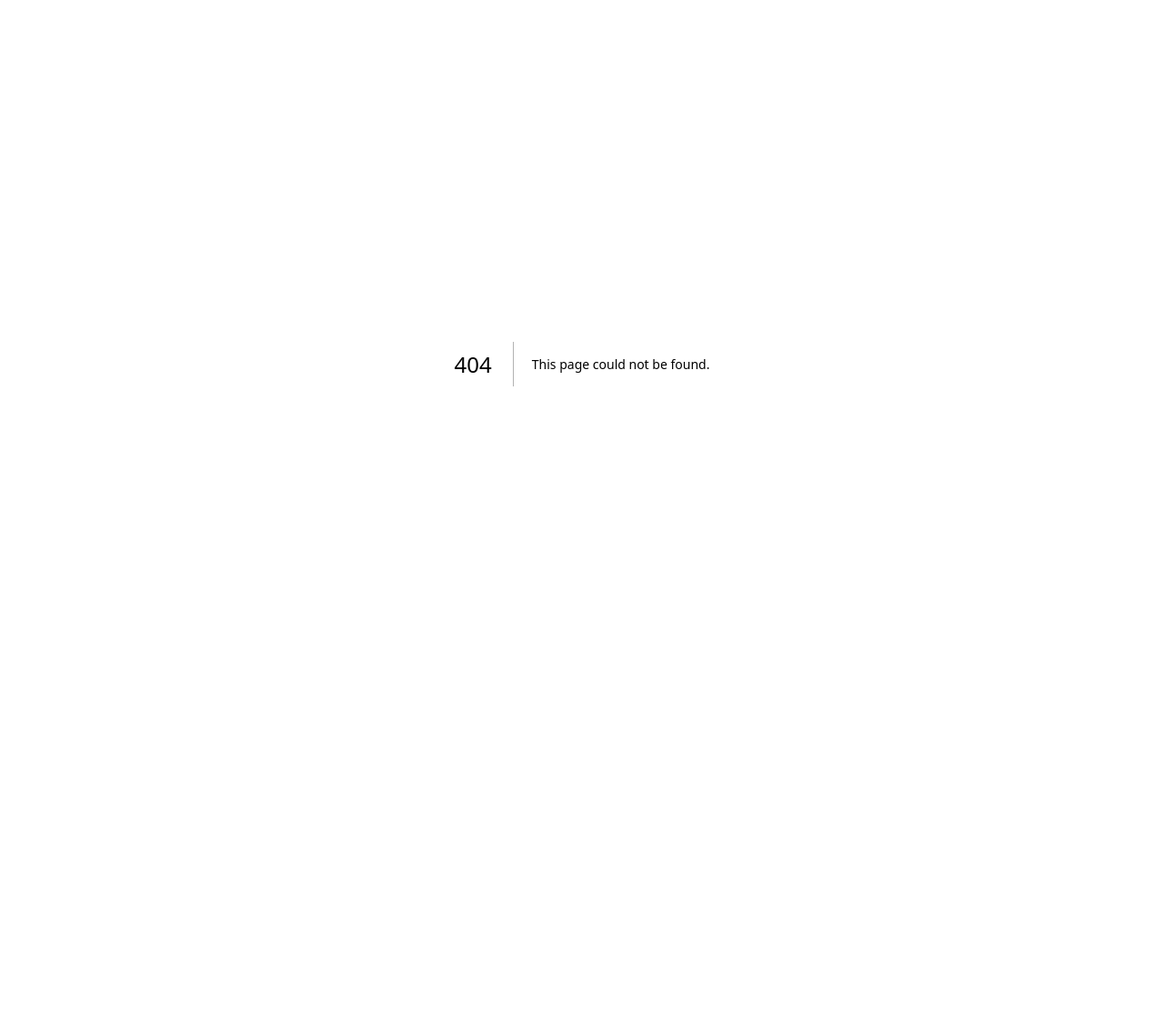
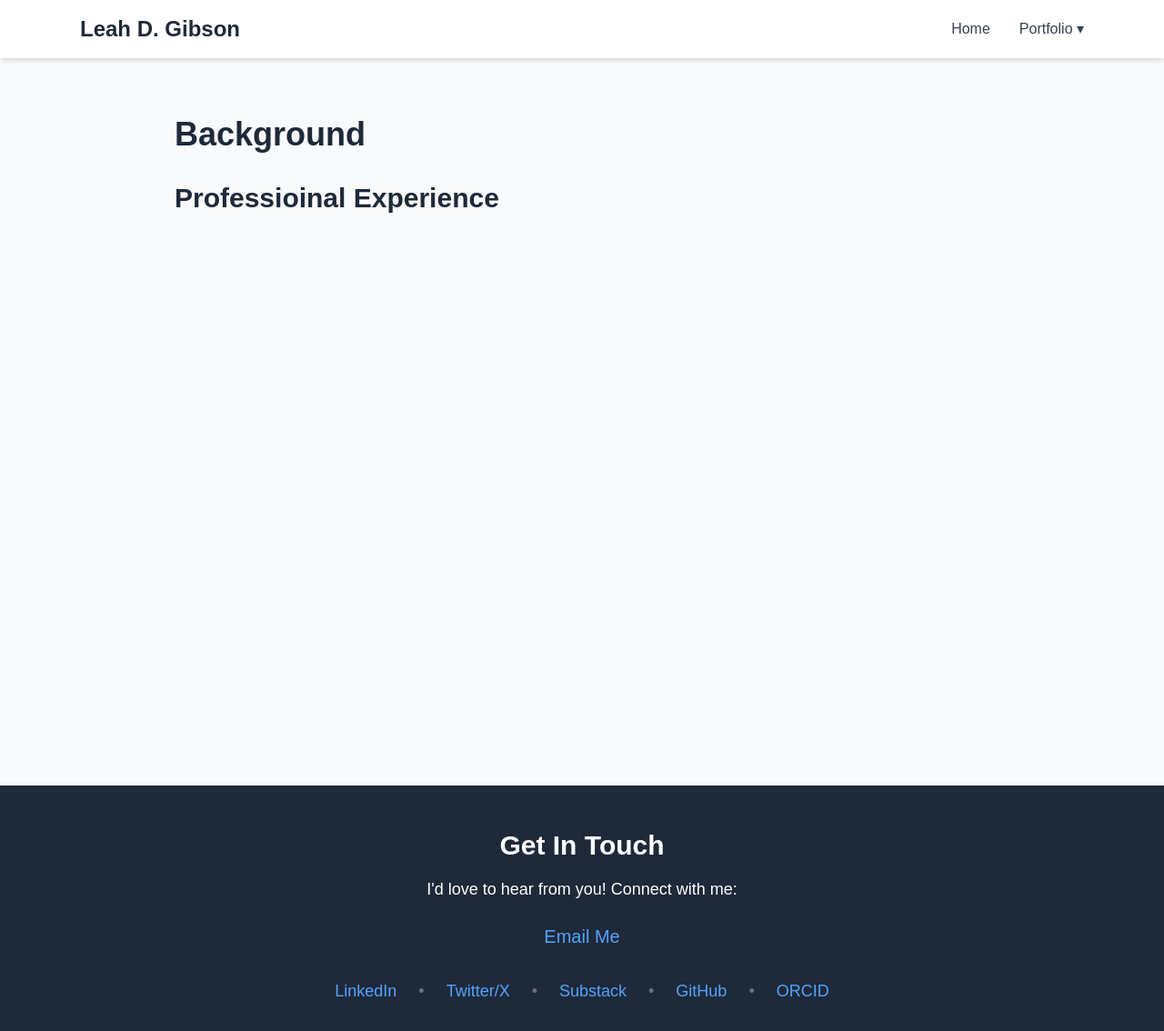
Before and after one commit to leahgibson/leah-gibson-website, a Next.js app: page /background in a window 1280 px wide. Before the commit this address had no page. Shown: the top 1134 px of the page at 91% size. Before the commit the page ends 800 px from the top, so only its background shows below. Built offline with nearby package versions, Linux system fonts and the light colour scheme.

Commit message:
navbar and linking pages

```diff
--- /dev/null
+++ b/app/background/page.js
@@ -0,0 +1,20 @@
+import Navbar from '../components/Navbar';
+import Footer from '../components/Footer';
+
+export default function Background() {
+  return (
+    <>
+        <Navbar />
+        <main className="min-h-screen bg-gray-50 py-16 px-6">
+        <div className="max-w-4xl mx-auto">
+            <h1 className="text-4xl font-bold mb-6 text-gray-800">Background</h1>
+            {/* Section Header (H2) */}
+            <h2 className="text-3xl font-bold mb-4 text-gray-800 mt-8">
+                Professioinal Experience
+            </h2>
+        </div>
+        </main>
+        <Footer />
+    </>
+  );
+}
--- /dev/null
+++ b/app/components/Footer.js
@@ -0,0 +1,71 @@
+export default function Footer() {
+    return (
+      <section className="bg-gray-800 text-white py-12 px-6">
+        <div className="max-w-4xl mx-auto text-center">
+          <h2 className="text-3xl font-bold mb-4">Get In Touch</h2>
+          <p className="text-lg mb-6">
+            I&apos;d love to hear from you! Connect with me:
+          </p>
+
+          {/* Email */}
+          <p className="text-xl mb-8">
+            <a href="mailto:leah.d.gibson98@gmail.com" className="text-blue-400 hover:text-blue-300">
+              Email Me
+            </a>
+          </p>
+
+          {/* Social Media Links */}
+          <div className="flex flex-wrap justify-center gap-6 text-lg">
+            <a
+              href="https://linkedin.com/in/leahdgibson"
+              target="_blank"
+              rel="noopener noreferrer"
+              className="text-blue-400 hover:text-blue-300 transition"
+            >
+              LinkedIn
+            </a>
+            <span className="text-gray-500">•</span>
+
+            <a
+              href="https://x.com/c0mbinatorial"
+              target="_blank"
+              rel="noopener noreferrer"
+              className="text-blue-400 hover:text-blue-300 transition"
+            >
+              Twitter/X
+            </a>
+            <span className="text-gray-500">•</span>
+
+            <a
+              href="https://polarvertex.substack.com"
+              target="_blank"
+              rel="noopener noreferrer"
+              className="text-blue-400 hover:text-blue-300 transition"
+            >
+              Substack
+            </a>
+            <span className="text-gray-500">•</span>
+
+            <a
+              href="https://github.com/leahgibson"
+              target="_blank"
+              rel="noopener noreferrer"
+              className="text-blue-400 hover:text-blue-300 transition"
+            >
+              GitHub
+            </a>
+            <span className="text-gray-500">•</span>
+
+            <a
+              href="https://orcid.org/0009-0000-4429-7019"
+              target="_blank"
+              rel="noopener noreferrer"
+              className="text-blue-400 hover:text-blue-300 transition"
+            >
+              ORCID
+            </a>
+          </div>
+        </div>
+      </section>
+    )
+}
--- /dev/null
+++ b/app/components/Navbar.js
@@ -0,0 +1,80 @@
+'use client';
+import Link from 'next/link';
+import { useState } from 'react';
+
+export default function Navbar() {
+  const [isDropdownOpen, setIsDropdownOpen] = useState(false);
+
+  return (
+    <nav className="bg-white shadow-md sticky top-0 z-50">
+      <div className="max-w-6xl mx-auto px-6 py-4">
+        <div className="flex items-center justify-between">
+          {/* Logo/Name */}
+          <Link href="/" className="text-2xl font-bold text-gray-800 hover:text-blue-700">
+            Leah D. Gibson
+          </Link>
+
+          {/* Nav Links */}
+          <div className="flex items-center gap-8">
+            <Link href="/" className="text-gray-700 hover:text-blue-700 transition">
+              Home
+            </Link>
+
+            {/* Portfolio Dropdown */}
+            <div
+              className="relative"
+              onMouseEnter={() => setIsDropdownOpen(true)}
+              onMouseLeave={() => setIsDropdownOpen(false)}
+            >
+              <button className="text-gray-700 hover:text-blue-700 transition">
+                Portfolio ▾
+              </button>
+
+              {/* Dropdown Menu */}
+              {isDropdownOpen && (
+                <div className="absolute top-full left-0 mt-0 w-56 bg-white rounded-lg shadow-lg py-2">
+                  <Link
+                    href="/data-science"
+                    className="block px-4 py-2 text-gray-700 hover:bg-gray-100 transition"
+                  >
+                    Data Science
+                  </Link>
+                  <Link
+                    href="/mathematics"
+                    className="block px-4 py-2 text-gray-700 hover:bg-gray-100 transition"
+                  >
+                    Mathematics
+                  </Link>
+                  <Link
+                    href="/research"
+                    className="block px-4 py-2 text-gray-700 hover:bg-gray-100 transition"
+                  >
+                    Research
+                  </Link>
+                  <Link
+                    href="/software-engineering"
+                    className="block px-4 py-2 text-gray-700 hover:bg-gray-100 transition"
+                  >
+                    Software Engineering
+                  </Link>
+                  <Link
+                    href="/ultrarunning"
+                    className="block px-4 py-2 text-gray-700 hover:bg-gray-100 transition"
+                  >
+                    Ultrarunning
+                  </Link>
+                  <Link
+                    href="/background"
+                    className="block px-4 py-2 text-gray-700 hover:bg-gray-100 transition"
+                  >
+                    Background
+                  </Link>
+                </div>
+              )}
+            </div>
+          </div>
+        </div>
+      </div>
+    </nav>
+  );
+}
--- /dev/null
+++ b/app/data-science/page.js
@@ -0,0 +1,19 @@
+import Navbar from '../components/Navbar';
+import Footer from '../components/Footer';
+
+export default function DataScience() {
+  return (
+    <>
+        <Navbar />
+        <main className="min-h-screen bg-gray-50 py-16 px-6">
+        <div className="max-w-4xl mx-auto">
+            <h1 className="text-4xl font-bold mb-6 text-gray-800">Data Science</h1>
+            <p className="text-lg text-gray-700">
+            Your data science portfolio content goes here...
+            </p>
+        </div>
+        </main>
+        <Footer />
+    </>
+  );
+}
--- /dev/null
+++ b/app/mathematics/page.js
@@ -0,0 +1,19 @@
+import Navbar from '../components/Navbar';
+import Footer from '../components/Footer';
+
+export default function Mathematics() {
+  return (
+    <>
+        <Navbar />
+        <main className="min-h-screen bg-gray-50 py-16 px-6">
+        <div className="max-w-4xl mx-auto">
+            <h1 className="text-4xl font-bold mb-6 text-gray-800">Mathematics</h1>
+            <p className="text-lg text-gray-700">
+            Your data science portfolio content goes here...
+            </p>
+        </div>
+        </main>
+        <Footer />
+    </>
+  );
+}
--- a/app/page.js
+++ b/app/page.js
@@ -1,5 +1,12 @@
+import Navbar from './components/Navbar';
+import Footer from './components/Footer';
+import Link from 'next/link';
+
 export default function Home() {
   return (
+    <>
+      <Navbar />
+
     <main className="min-h-screen bg-gray-50">
       {/* Header/Hero Section */}
       <section
@@ -107,16 +114,21 @@ export default function Home() {
 
                   {/* FIRST PARAGRAPH */}
                   <p className="text-lg text-gray-700 leading-relaxed mb-4">
-                      With a M.S. in Mathematics and a love for the environment, my career has focused around using my analytical and computational skills to make a positive impact.
+                      With a Master's in Mathematics and a love for the environment, my career has focused around using my analytical and computational skills to make a positive impact on our planet.
                       I am currently an Air Quality Data Scientist for the Colorado Department of Public Health and Environment where I use quantitative methods to provide data-based answers about Colorado&apos;s air quality.
                   </p>
 
                   {/* SECOND PARAGRAPH */}
                   <p className="text-lg text-gray-700 leading-relaxed">
-                      When I&apos;m not working, I&apos;m still learning and challenging myself in other ways.
-                      I enjoy sharing my thoughts and data/math side projects in my blog, Polar Vertex.
-                      The core of who I am is demonstrated the most through my favorite hobby: ultrarunning.
-                      I believe that determination and hard work can conquer any big challenge.
+                      When I&apos;m not working, I&apos;m still learning and challenging myself in new ways.
+                      I share many of my mathe and data side projects on my blog, Polar Vertex.
+                      Ultrarunning takes a good portion of my time and captures who I am at my core: determined, disciplined, and happiest outdoors.
+                      Long hours on the trail feed my love for nature and remind me that growth comes from showing up and pushing through even when it gets hard.
+                      It's a mindset I carry into every part of my life.
+                  </p>
+
+                  <p className="text-lg text-gray-700 leading-relaxed">
+
                   </p>
               </div>
           </div>
@@ -133,6 +145,7 @@ export default function Home() {
           <div className="grid md:grid-cols-2 lg:grid-cols-3 gap-8">
 
             {/* Data Science Card */}
+            <Link href="/data-science">
               <div className="bg-white rounded-lg shadow-lg overflow-hidden hover:shadow-xl transition-shadow">
                 <img
                   src="/data_science.png"
@@ -146,8 +159,10 @@ export default function Home() {
                   </p>
                 </div>
               </div>
+            </Link>
 
             {/* Mathematics Card */}
+            <Link href="/mathematics">
               <div className="bg-white rounded-lg shadow-lg overflow-hidden hover:shadow-xl transition-shadow">
                 <img
                   src="/mathematics.png"
@@ -161,8 +176,10 @@ export default function Home() {
                   </p>
                 </div>
               </div>
+            </Link>
 
             {/* Research Card */}
+            <Link href="/research">
               <div className="bg-white rounded-lg shadow-lg overflow-hidden hover:shadow-xl transition-shadow">
                 <img
                   src="/research.jpeg"
@@ -176,8 +193,10 @@ export default function Home() {
                   </p>
                 </div>
               </div>
+            </Link>
 
             {/* Software Engineering Card */}
+            <Link href="/software-engineering">
               <div className="bg-white rounded-lg shadow-lg overflow-hidden hover:shadow-xl transition-shadow">
                 <img
                   src="/software.png"
@@ -191,8 +210,10 @@ export default function Home() {
                   </p>
                 </div>
               </div>
+            </Link>
 
             {/* Ultrarunning Card */}
+            <Link href="/ultrarunning">
               <div className="bg-white rounded-lg shadow-lg overflow-hidden hover:shadow-xl transition-shadow">
                 <img
                   src="/ultrarunning.JPG"
@@ -207,80 +228,32 @@ export default function Home() {
                   </p>
                 </div>
               </div>
+            </Link>
+
+            {/* Experience Card */}
+            <Link href="/background">
+              <div className="bg-white rounded-lg shadow-lg overflow-hidden hover:shadow-xl transition-shadow">
+                <img
+                  src="/experience.JPG"
+                  alt="Background"
+                  className="w-full h-48 object-cover"
+                />
+                <div className="p-6">
+                  <h3 className="text-2xl font-bold mb-3 text-gray-800">Background</h3>
+                  <p className="text-gray-600 leading-relaxed">
+                    A look at where I've been, from my academic roots in mathematics to my work as a data scientist.
+                  </p>
+                </div>
+              </div>
+            </Link>
 
           </div>
         </div>
       </section>
 
+      <Footer />
 
-      {/* Contact/Footer Section */}
-      <section className="bg-gray-800 text-white py-12 px-6">
-        <div className="max-w-4xl mx-auto text-center">
-          <h2 className="text-3xl font-bold mb-4">Get In Touch</h2>
-          <p className="text-lg mb-6">
-            I&apos;d love to hear from you! Connect with me:
-          </p>
-
-          {/* Email */}
-          <p className="text-xl mb-8">
-            <a href="mailto:leah.d.gibson98@gmail.com" className="text-blue-400 hover:text-blue-300">
-              Email Me
-            </a>
-          </p>
-
-          {/* Social Media Links */}
-          <div className="flex flex-wrap justify-center gap-6 text-lg">
-            <a
-              href="https://linkedin.com/in/leahdgibson"
-              target="_blank"
-              rel="noopener noreferrer"
-              className="text-blue-400 hover:text-blue-300 transition"
-            >
-              LinkedIn
-            </a>
-            <span className="text-gray-500">•</span>
-
-            <a
-              href="https://x.com/c0mbinatorial"
-              target="_blank"
-              rel="noopener noreferrer"
-              className="text-blue-400 hover:text-blue-300 transition"
-            >
-              Twitter/X
-            </a>
-            <span className="text-gray-500">•</span>
-
-            <a
-              href="https://polarvertex.substack.com"
-              target="_blank"
-              rel="noopener noreferrer"
-              className="text-blue-400 hover:text-blue-300 transition"
-            >
-              Substack
-            </a>
-            <span className="text-gray-500">•</span>
-
-            <a
-              href="https://github.com/leahgibson"
-              target="_blank"
-              rel="noopener noreferrer"
-              className="text-blue-400 hover:text-blue-300 transition"
-            >
-              GitHub
-            </a>
-            <span className="text-gray-500">•</span>
-
-            <a
-              href="https://orcid.org/0009-0000-4429-7019"
-              target="_blank"
-              rel="noopener noreferrer"
-              className="text-blue-400 hover:text-blue-300 transition"
-            >
-              ORCID
-            </a>
-          </div>
-        </div>
-      </section>
     </main>
+    </>
   );
 }
--- /dev/null
+++ b/app/research/page.js
@@ -0,0 +1,19 @@
+import Navbar from '../components/Navbar';
+import Footer from '../components/Footer';
+
+export default function Research() {
+  return (
+    <>
+        <Navbar />
+        <main className="min-h-screen bg-gray-50 py-16 px-6">
+        <div className="max-w-4xl mx-auto">
+            <h1 className="text-4xl font-bold mb-6 text-gray-800">Research</h1>
+            <p className="text-lg text-gray-700">
+            Your data science portfolio content goes here...
+            </p>
+        </div>
+        </main>
+        <Footer />
+    </>
+  );
+}
--- /dev/null
+++ b/app/software-engineering/page.js
@@ -0,0 +1,19 @@
+import Navbar from '../components/Navbar';
+import Footer from '../components/Footer';
+
+export default function SoftwareEngineering() {
+  return (
+    <>
+        <Navbar />
+        <main className="min-h-screen bg-gray-50 py-16 px-6">
+        <div className="max-w-4xl mx-auto">
+            <h1 className="text-4xl font-bold mb-6 text-gray-800">Software</h1>
+            <p className="text-lg text-gray-700">
+            Your data science portfolio content goes here...
+            </p>
+        </div>
+        </main>
+        <Footer />
+    </>
+  );
+}
--- /dev/null
+++ b/app/ultrarunning/page.js
@@ -0,0 +1,19 @@
+import Navbar from '../components/Navbar';
+import Footer from '../components/Footer';
+
+export default function Ultrarunning() {
+  return (
+    <>
+        <Navbar />
+        <main className="min-h-screen bg-gray-50 py-16 px-6">
+        <div className="max-w-4xl mx-auto">
+            <h1 className="text-4xl font-bold mb-6 text-gray-800">Ultrarunning</h1>
+            <p className="text-lg text-gray-700">
+            Your data science portfolio content goes here...
+            </p>
+        </div>
+        </main>
+        <Footer />
+    </>
+  );
+}
```
Also changed, not shown: 1 other file (tests, documents, lock files or other folders). Lines whose indentation alone changed are shown as unchanged.
